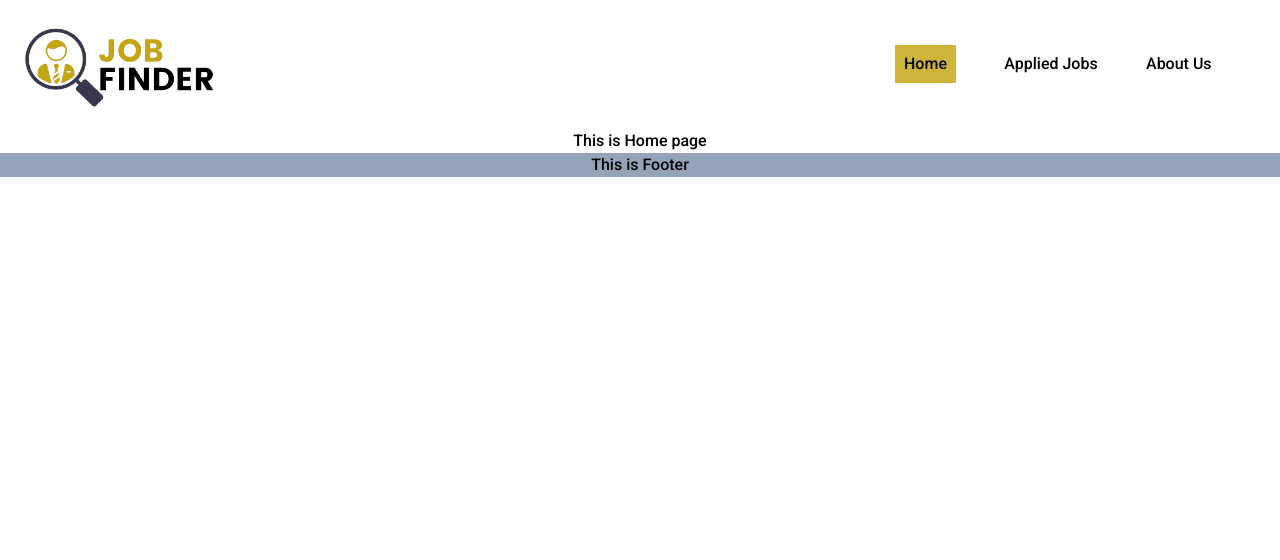
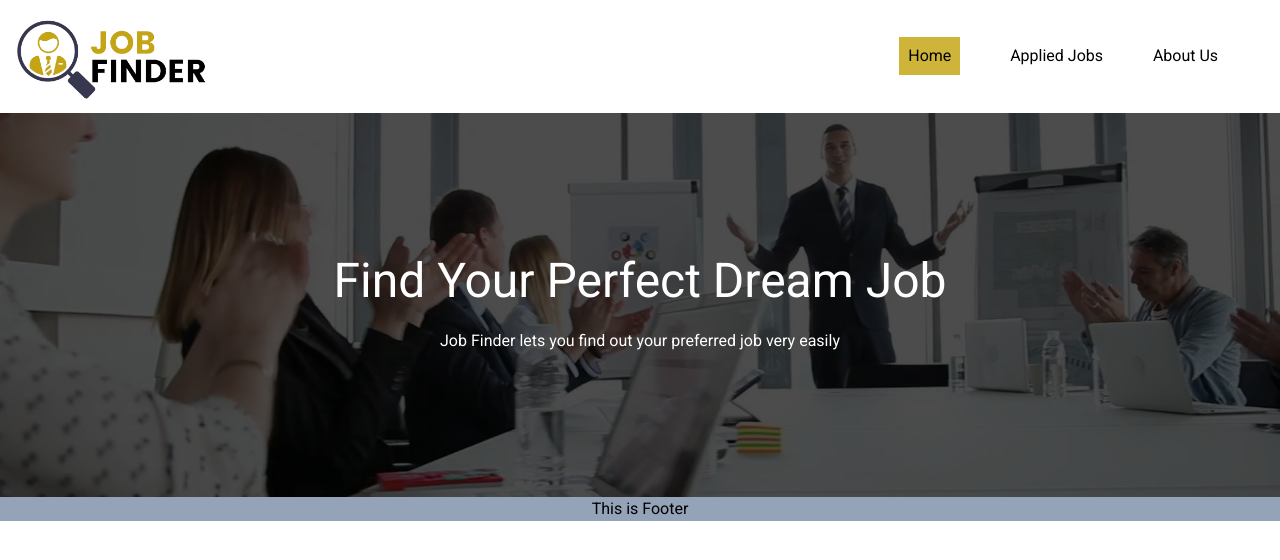
Before and after one commit to Towhid47/job-finder-2, a React (Vite) app: page / in a window 1280 px wide. Shown: the top 560 px of the page. Built offline with nearby package versions, Linux system fonts and the light colour scheme.

Commit message:
Banner image Done

```diff
--- a/src/App.css
+++ b/src/App.css
@@ -1,4 +1,4 @@
-@import url('https://fonts.googleapis.com/css2?family=Roboto:wght@500&display=swap');
+@import url('https://fonts.googleapis.com/css2?family=Roboto&display=swap');
 
 *{
   margin: 0;
--- /dev/null
+++ b/src/components/Banner/Banner.css
@@ -0,0 +1,7 @@
+.banner-image{
+     background-image: url(../../image/banner.png);
+     background-position: center;
+     background-repeat: no-repeat;
+     background-size: cover;
+     box-shadow: inset 0 0 0 2000px rgba(0, 0, 0, 0.7);
+}
--- /dev/null
+++ b/src/components/Banner/Banner.jsx
@@ -0,0 +1,17 @@
+import React from 'react';
+import './Banner.css';
+
+const Banner = () => {
+    return (
+        <div className='banner-image h-96'>
+
+             <div className='flex items-center h-full justify-center flex-col banner-text text-white'>
+                  <h1 className='text-5xl'>Find Your Perfect Dream Job</h1><br />
+                  <p className='w-52 md:w-full'>Job Finder lets you find out your preferred job very easily  </p>
+             </div>
+
+        </div>
+    );
+};
+
+export default Banner;
--- a/src/components/Home/Home.jsx
+++ b/src/components/Home/Home.jsx
@@ -1,9 +1,10 @@
 import React from 'react';
+import Banner from '../Banner/Banner';
 
 const Home = () => {
     return (
         <div>
-            This is Home page
+             <Banner></Banner>
         </div>
     );
 };
--- a/src/components/Layouts/Main.jsx
+++ b/src/components/Layouts/Main.jsx
@@ -4,6 +4,10 @@ import Navbar from '../Navbar/Navbar';
 import Footer from './Footer';
 
 const Main = () => {
+
+
+
+
     return (
         <div>
               <Navbar></Navbar>
--- a/src/components/Navbar/Navbar.css
+++ b/src/components/Navbar/Navbar.css
@@ -1,5 +1,4 @@
 .active{
     background-color: #cfb43a;
     padding: 7px 9px;
-
 }
--- a/src/components/Navbar/Navbar.jsx
+++ b/src/components/Navbar/Navbar.jsx
@@ -17,7 +17,7 @@ const Navbar = () => {
 
 
     return (
-        <div className='p-5 lg:flex lg:justify-between '>
+        <div className='p-3 lg:flex lg:justify-between '>
 
                {/* //////// Section 1 : Logo & Menu Bar icon Container //////// */}
                <div className='flex items-center justify-between'>
```
Also changed, not shown: src/image/banner.png (added).
